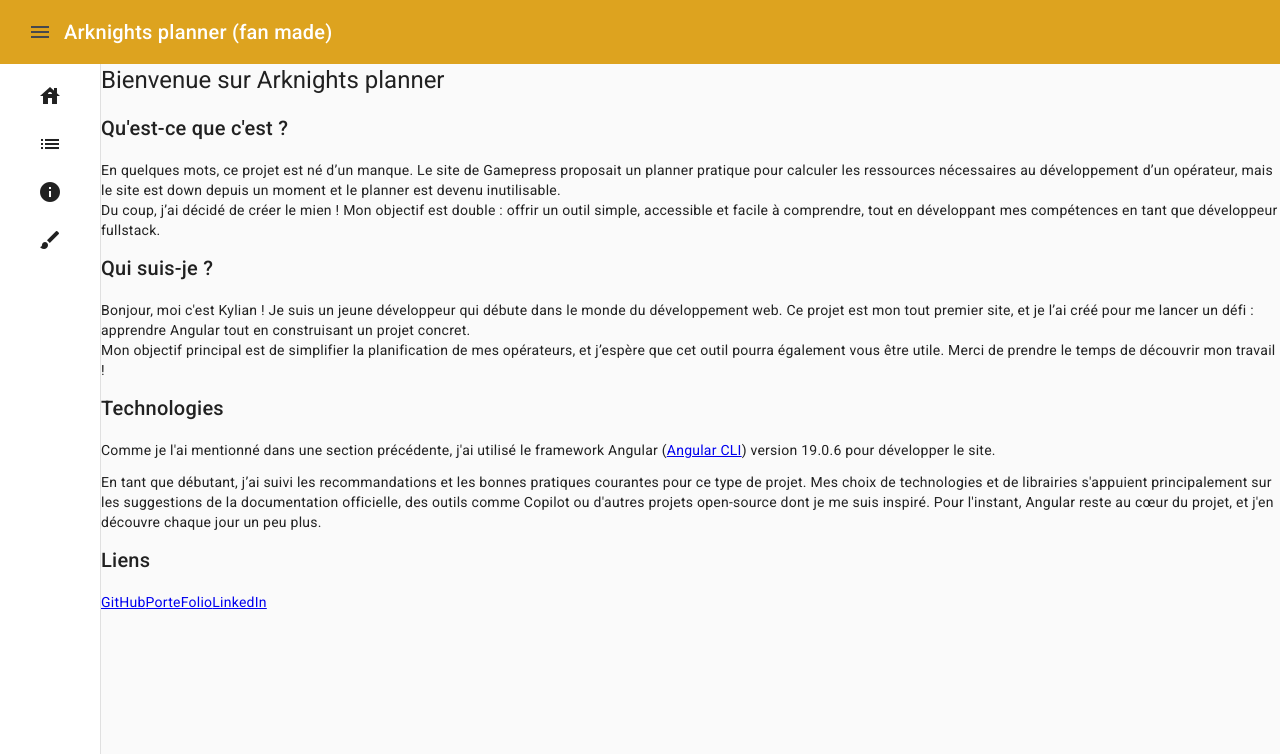
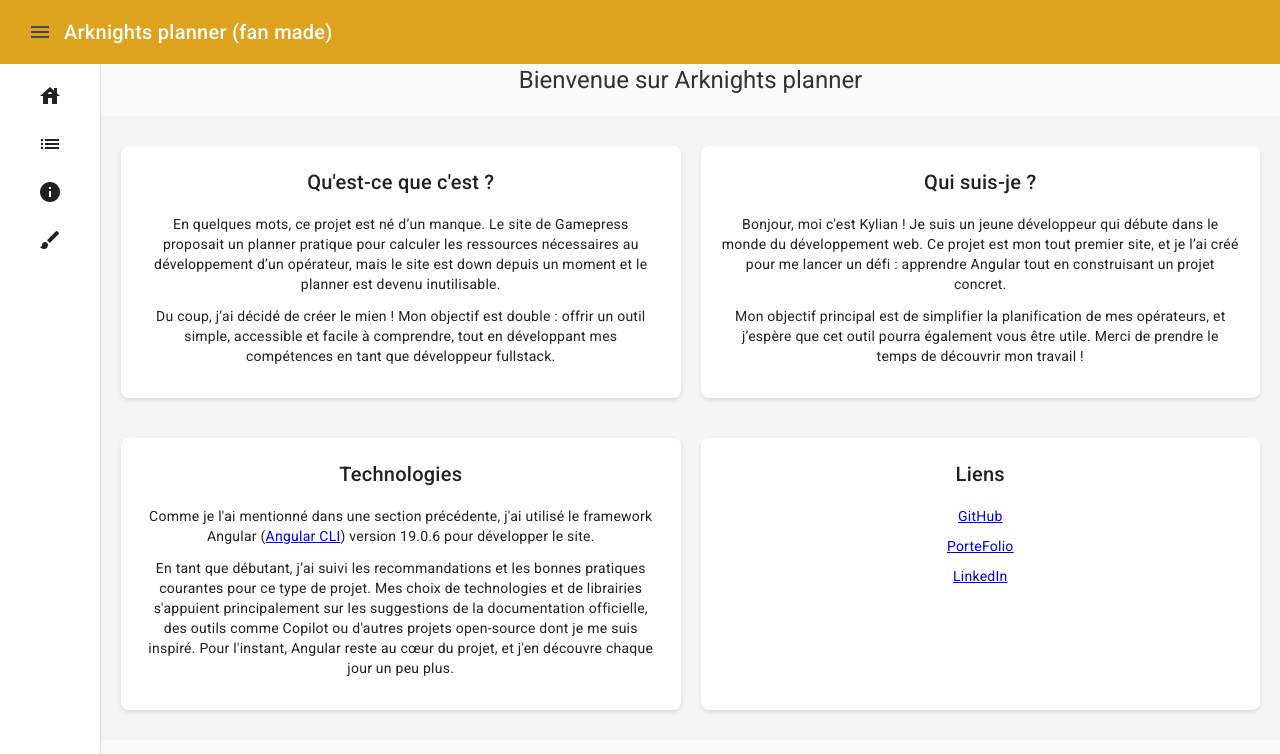
Before and after one commit to Kylian-conraux/plannerForArknights, an Angular app: page /home in a window 1280 px wide. Shown: the top 754 px of the page. Built offline with nearby package versions, Linux system fonts and the light colour scheme.

Commit message:
mise en page

```diff
--- a/src/app/features/home/home.component.html
+++ b/src/app/features/home/home.component.html
@@ -2,15 +2,19 @@
     <h1>Bienvenue sur Arknights planner</h1>
 </div>
 
-
+<div class="home-container">
     <section class="home-content">
         <h2>Qu'est-ce que c'est ?</h2>
-    <p>En quelques mots, ce projet est né d’un manque. Le site de Gamepress proposait un planner pratique pour calculer
+        <p>En quelques mots, ce projet est né d’un manque. Le site de Gamepress proposait un planner pratique pour
+            calculer
             les
-        ressources nécessaires au développement d’un opérateur, mais le site est down depuis un moment et le planner est
+            ressources nécessaires au développement d’un opérateur, mais le site est down depuis un moment et le planner
+            est
             devenu inutilisable.
-        <br>
-        Du coup, j’ai décidé de créer le mien ! Mon objectif est double : offrir un outil simple, accessible et facile à
+        </p>
+        <p>
+            Du coup, j’ai décidé de créer le mien ! Mon objectif est double : offrir un outil simple, accessible et
+            facile à
             comprendre, tout en développant mes compétences en tant que développeur fullstack.
         </p>
     </section>
@@ -18,11 +22,13 @@
 
     <section class="home-content">
         <h2>Qui suis-je ?</h2>
-    <p>Bonjour, moi c'est Kylian ! Je suis un jeune développeur qui débute dans le monde du développement web. Ce projet
+        <p>Bonjour, moi c'est Kylian ! Je suis un jeune développeur qui débute dans le monde du développement web. Ce
+            projet
             est mon tout premier site, et je l’ai créé pour me lancer un défi : apprendre Angular tout en construisant
-        un projet concret.
-        <br>
-        Mon objectif principal est de simplifier la planification de mes opérateurs, et j’espère que cet outil pourra
+            un projet concret.</p>
+
+        <p> Mon objectif principal est de simplifier la planification de mes opérateurs, et j’espère que cet outil
+            pourra
             également vous être utile. Merci de prendre le temps de découvrir mon travail !
         </p>
     </section>
@@ -31,10 +37,13 @@
     <section class="home-content">
         <h2>Technologies</h2>
         <p>Comme je l'ai mentionné dans une section précédente, j'ai utilisé le framework Angular (<a
-            href="https://github.com/angular/angular-cli">Angular CLI</a>) version 19.0.6 pour développer le site.</p>
-    <p>En tant que débutant, j’ai suivi les recommandations et les bonnes pratiques courantes pour ce type de projet.
+                href="https://github.com/angular/angular-cli">Angular CLI</a>) version 19.0.6 pour développer le site.
+        </p>
+        <p>En tant que débutant, j’ai suivi les recommandations et les bonnes pratiques courantes pour ce type de
+            projet.
             Mes choix de technologies et de librairies s'appuient principalement sur les suggestions de la documentation
-        officielle, des outils comme Copilot ou d'autres projets open-source dont je me suis inspiré. Pour l'instant,
+            officielle, des outils comme Copilot ou d'autres projets open-source dont je me suis inspiré. Pour
+            l'instant,
             Angular reste au cœur du projet, et j'en découvre chaque jour un peu plus.</p>
     </section>
 
@@ -42,7 +51,12 @@
 
     <section class="home-content">
         <h2>Liens</h2>
+        <div class="link">
             <a href="https://github.com/Kylian-conraux">GitHub</a>
             <a href="#">PorteFolio</a>
             <a href="https://www.linkedin.com/in/conraux-kylian-b7a6bb14b/">LinkedIn</a>
+        </div>
     </section>
+
+
+</div>
--- a/src/app/features/home/home.component.scss
+++ b/src/app/features/home/home.component.scss
@@ -0,0 +1,44 @@
+/* home.component.scss */
+
+.home-container {
+    display: grid;
+    grid-template-columns: repeat(auto-fit, minmax(500px, 1fr));
+    gap: 20px;
+    padding: 20px;
+    background-color: #f5f5f5;
+
+}
+
+.home-header {
+    font-size: 2rem;
+    font-weight: bold;
+    margin-bottom: 20px;
+    color: #333;
+    text-align: center;
+}
+
+.home-content {
+    width: 100%;
+    max-width: 600px;
+    background-color: #fff;
+    padding: 20px;
+    margin: 10px;
+    box-shadow: 0 2px 4px rgba(0, 0, 0, 0.1);
+    border-radius: 8px;
+    text-align: center;
+    margin-left: auto;
+    margin-right: auto;
+
+}
+
+.home-footer {
+    margin-top: 20px;
+    font-size: 0.875rem;
+    color: #777;
+}
+
+.link{
+    display: flex;
+    flex-direction: column;
+    gap: 10px;
+}
```
Lines whose indentation alone changed are shown as unchanged.
